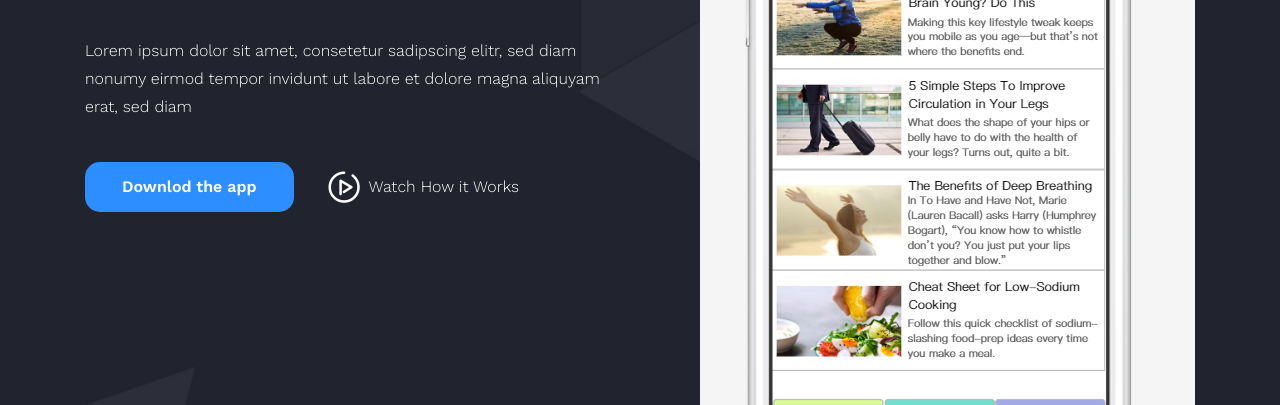
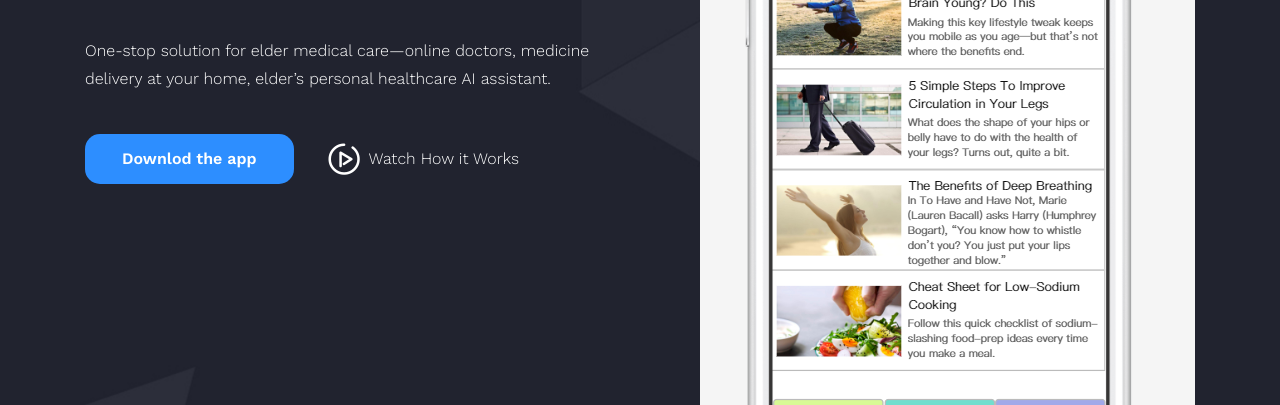
Before and after one commit to GovHack-Plus61/Plus61, a plain HTML site: page index.html in a window 1280 px wide. Shown: the part 395-800 px from the top of the page. Drawn offline with nearby package versions, Linux system fonts and the light colour scheme.

Commit message:
Update index.html

```diff
--- a/index.html
+++ b/index.html
@@ -74,7 +74,7 @@
                         <div class="col-md-6">
                             <div class="hero-area-content">
                                 <h1>The Best application for your modern website</h1>
-                                <p>Lorem ipsum dolor sit amet, consetetur sadipscing elitr, sed diam nonumy eirmod tempor invidunt ut labore et dolore magna aliquyam erat, sed diam</p>
+                                <p>One-stop solution for elder medical care—online doctors, medicine delivery at your home, elder’s personal healthcare AI assistant.</p>
 
 
                                 <div class="hero-area-btn">
```
